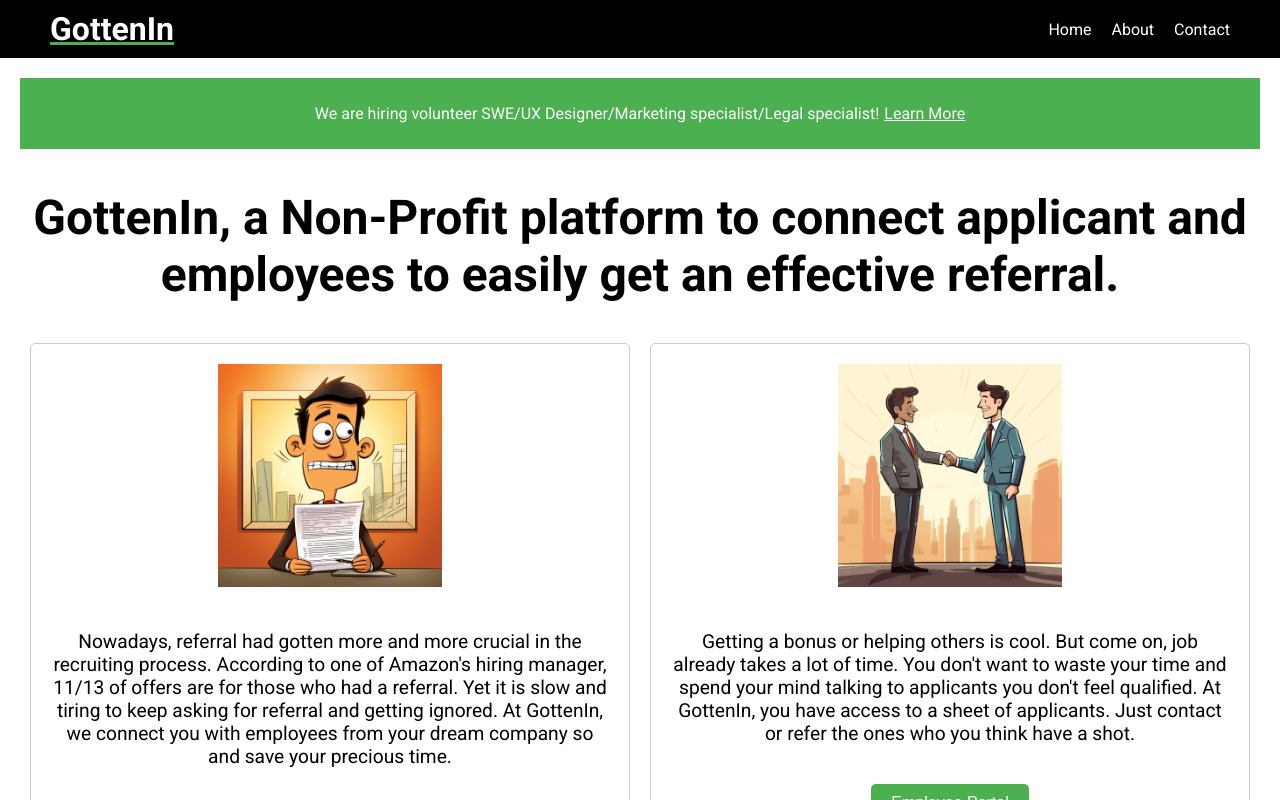
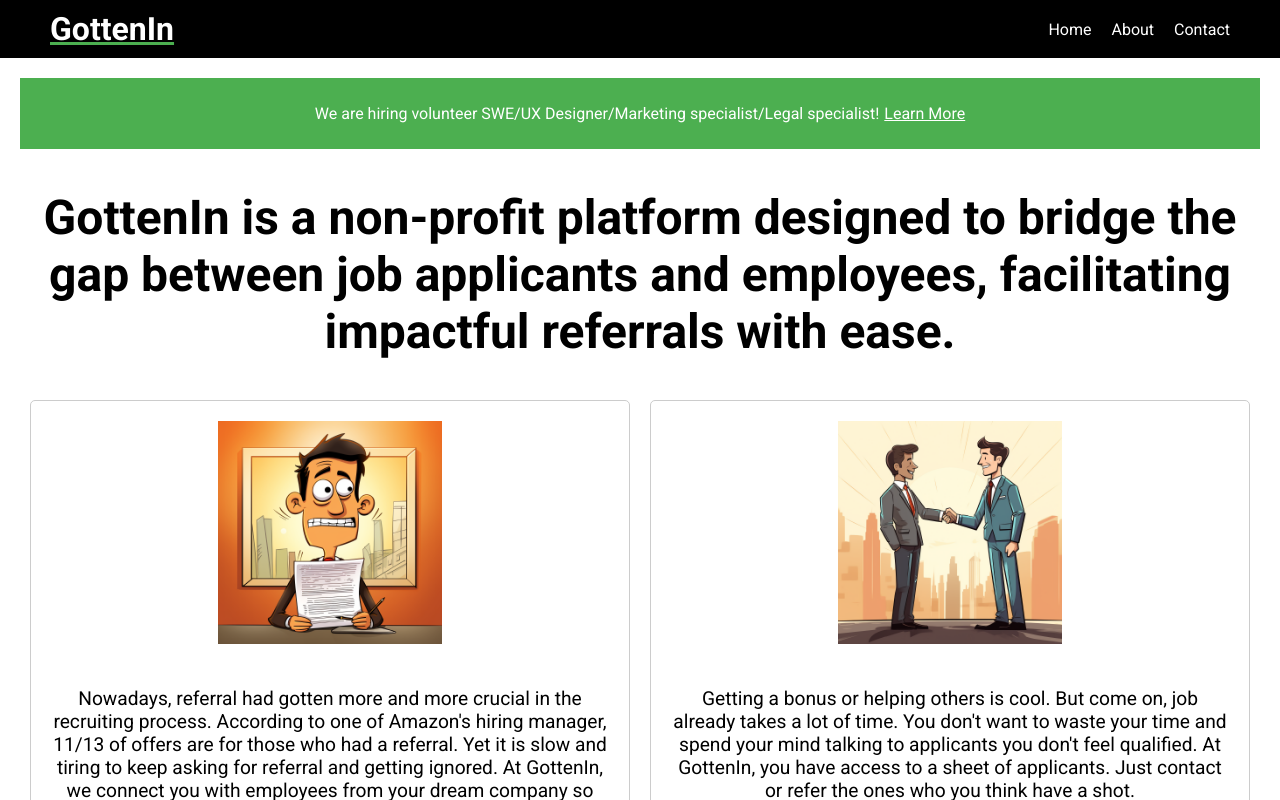
Before and after one commit to Henrysssong/GottenIn, a React (Create React App) app: page / in a window 1280 px wide. Shown: the top 800 px of the page. Built offline with nearby package versions, Linux system fonts and the light colour scheme.

Commit message:
Changed title

```diff
--- a/src/LandingPage.js
+++ b/src/LandingPage.js
@@ -6,7 +6,7 @@
   return (
     <div className="landing-container">
       <HiringMessageBox />
-      <h2>GottenIn, a Non-Profit platform to connect applicant and employees to easily get an effective referral.</h2>
+      <h2>GottenIn is a non-profit platform designed to bridge the gap between job applicants and employees, facilitating impactful referrals with ease.</h2>
 
       <div className="portal-container">
         <div className="portal-block">
```
